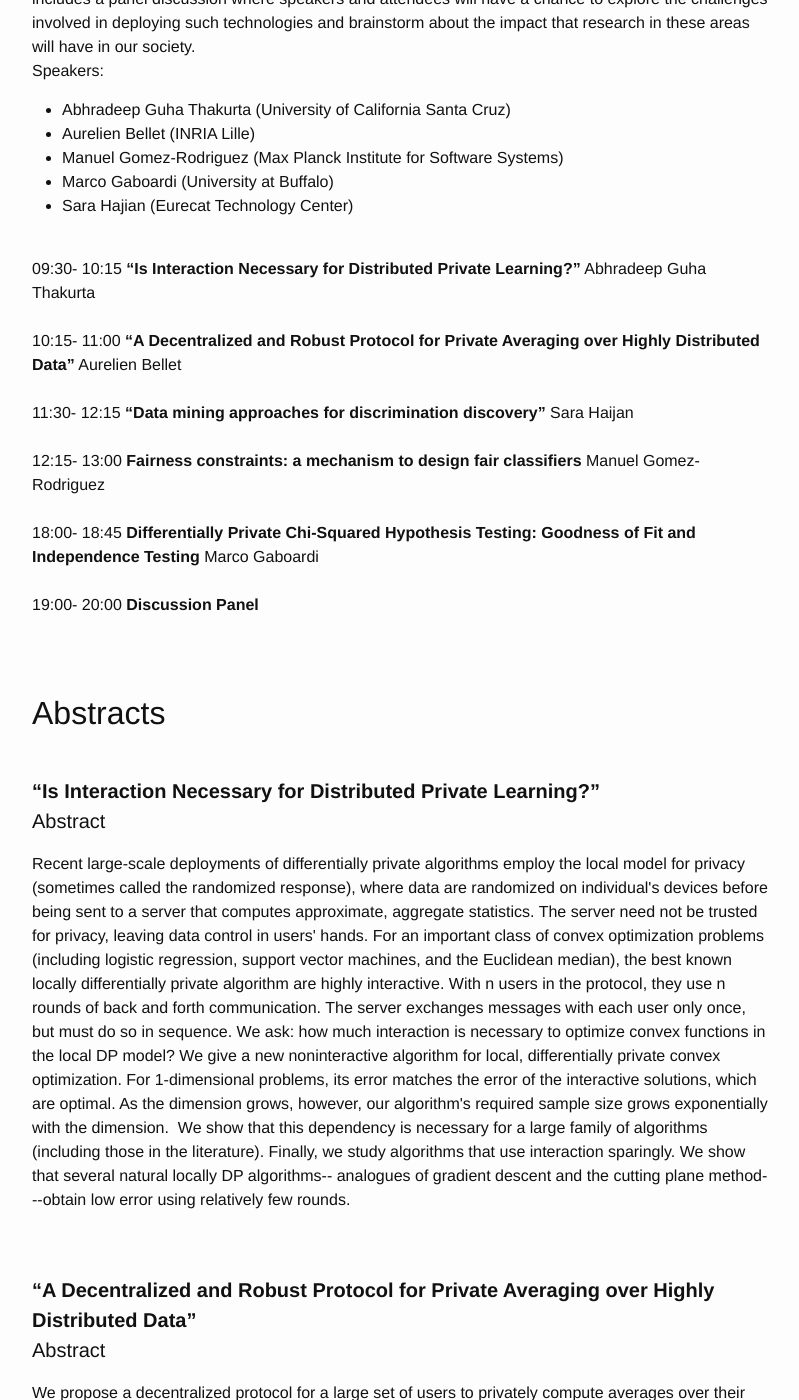
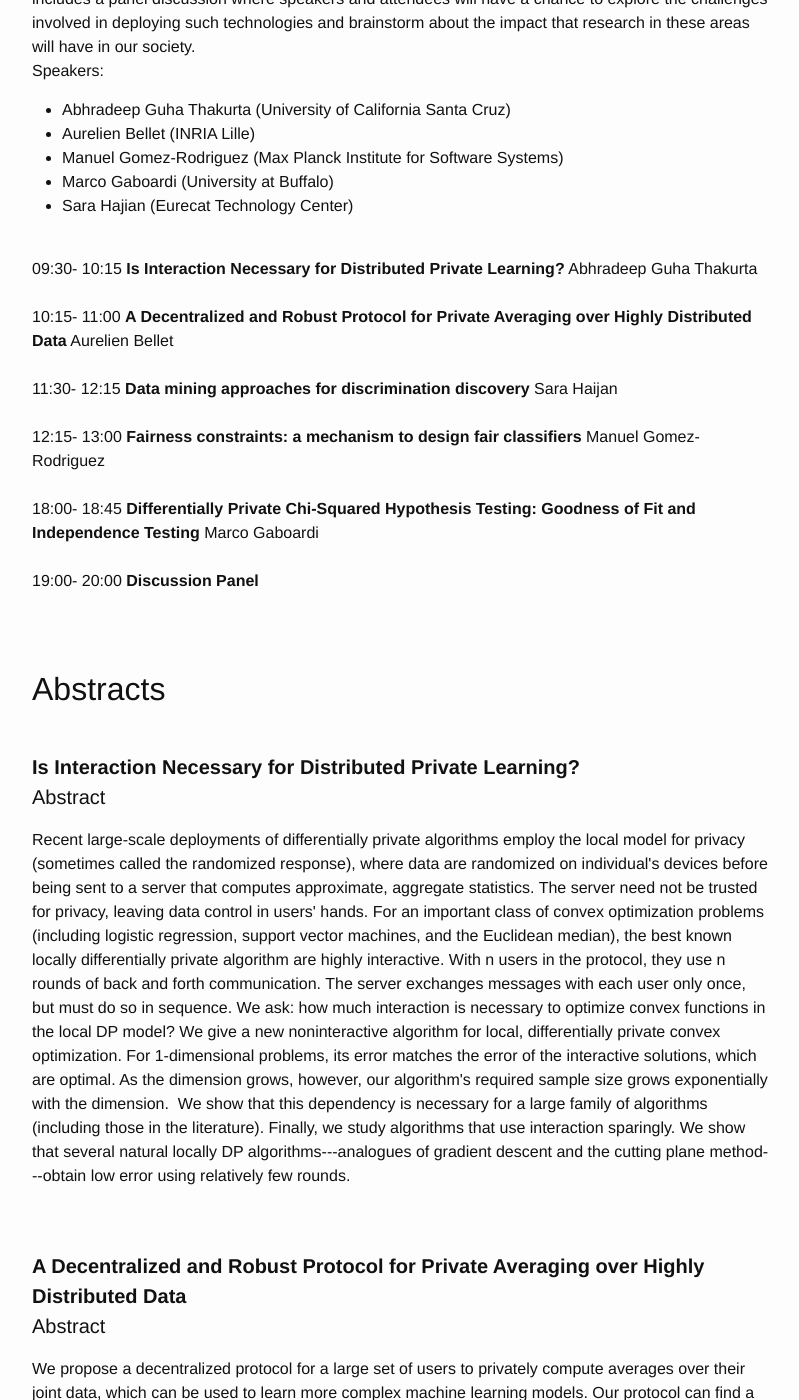
Before and after one commit to dalimeeting/dalimeeting.github.io, a Jekyll site: the page built from _posts/2017-04-20-fairness-and-privacy.md, in a window 1280 px wide and 1400 px high, scrolled down 1003 px. Shown: the whole window, without its empty margins (238-1037 px from the left). Built offline with Jekyll 4.4.1, drawn with Linux system fonts in a browser that asks for light colours; some of the changed text lies outside the part shown.

```diff
--- a/_posts/2017-04-20-fairness-and-privacy.md
+++ b/_posts/2017-04-20-fairness-and-privacy.md
@@ -20,7 +20,7 @@
 room: El Veril
 show_abstracts: true
 talks:
-- title: “Is Interaction Necessary for Distributed Private Learning?”
+- title: Is Interaction Necessary for Distributed Private Learning?
   author:
   - given: Abhradeep
     family: Guha Thakurta
@@ -28,8 +28,8 @@
   start: "09:30"
   end: "10:15"
   abstract: "Recent large-scale deployments of differentially private algorithms employ the local model for privacy (sometimes called the randomized response), where data are randomized on individual's devices before being sent to a server that computes approximate, aggregate statistics. The server need not be trusted for privacy, leaving data control in users' hands. For an important class of convex optimization problems (including logistic regression, support vector machines, and the Euclidean median), the best known locally differentially private algorithm are highly interactive. With n users in the protocol, they use n rounds of back and forth communication. The server exchanges messages with each user only once, but must do so in sequence.
-  We ask: how much interaction is necessary to optimize convex functions in the local DP model? We give a new noninteractive algorithm for local, differentially private convex optimization. For 1-dimensional problems, its error matches the error of the interactive solutions, which are optimal. As the dimension grows, however, our algorithm's required sample size grows exponentially with the dimension.  We show that this dependency is necessary for a large family of algorithms (including those in the literature). Finally, we study algorithms that use interaction sparingly. We show that several natural locally DP algorithms-- analogues of gradient descent and the cutting plane method---obtain low error using relatively few rounds."
-- title: “A Decentralized and Robust Protocol for Private Averaging over Highly Distributed Data”
+  We ask: how much interaction is necessary to optimize convex functions in the local DP model? We give a new noninteractive algorithm for local, differentially private convex optimization. For 1-dimensional problems, its error matches the error of the interactive solutions, which are optimal. As the dimension grows, however, our algorithm's required sample size grows exponentially with the dimension.  We show that this dependency is necessary for a large family of algorithms (including those in the literature). Finally, we study algorithms that use interaction sparingly. We show that several natural locally DP algorithms---analogues of gradient descent and the cutting plane method---obtain low error using relatively few rounds."
+- title: A Decentralized and Robust Protocol for Private Averaging over Highly Distributed Data
   author:
   - given: Aurelien
     family: Bellet
@@ -37,7 +37,7 @@
   start: "10:15"
   end: "11:00"
   abstract: "We propose a decentralized protocol for a large set of users to privately compute averages over their joint data, which can be used to learn more complex machine learning models. Our protocol can find a solution of arbitrary accuracy, does not rely on a trusted third party and preserves the privacy of users throughout the execution in both the honest-but-curious and malicious adversary models. Furthermore, we design a verification procedure which offers protection against malicious users joining the service with the goal of manipulating the outcome of the algorithm."
-- title: “Data mining approaches for discrimination discovery”
+- title: Data mining approaches for discrimination discovery
   author:
   - given: Sara
     family: Haijan
```
